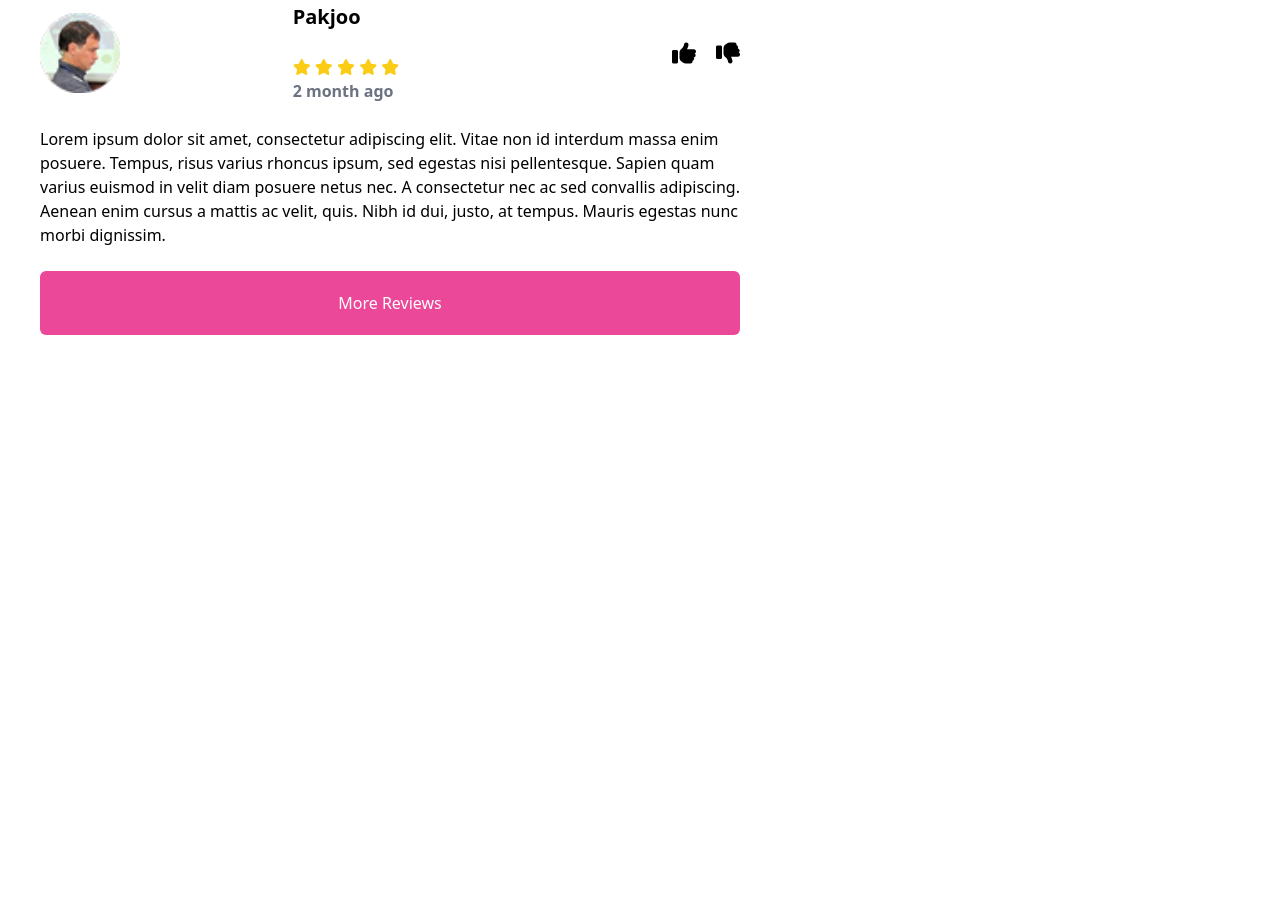
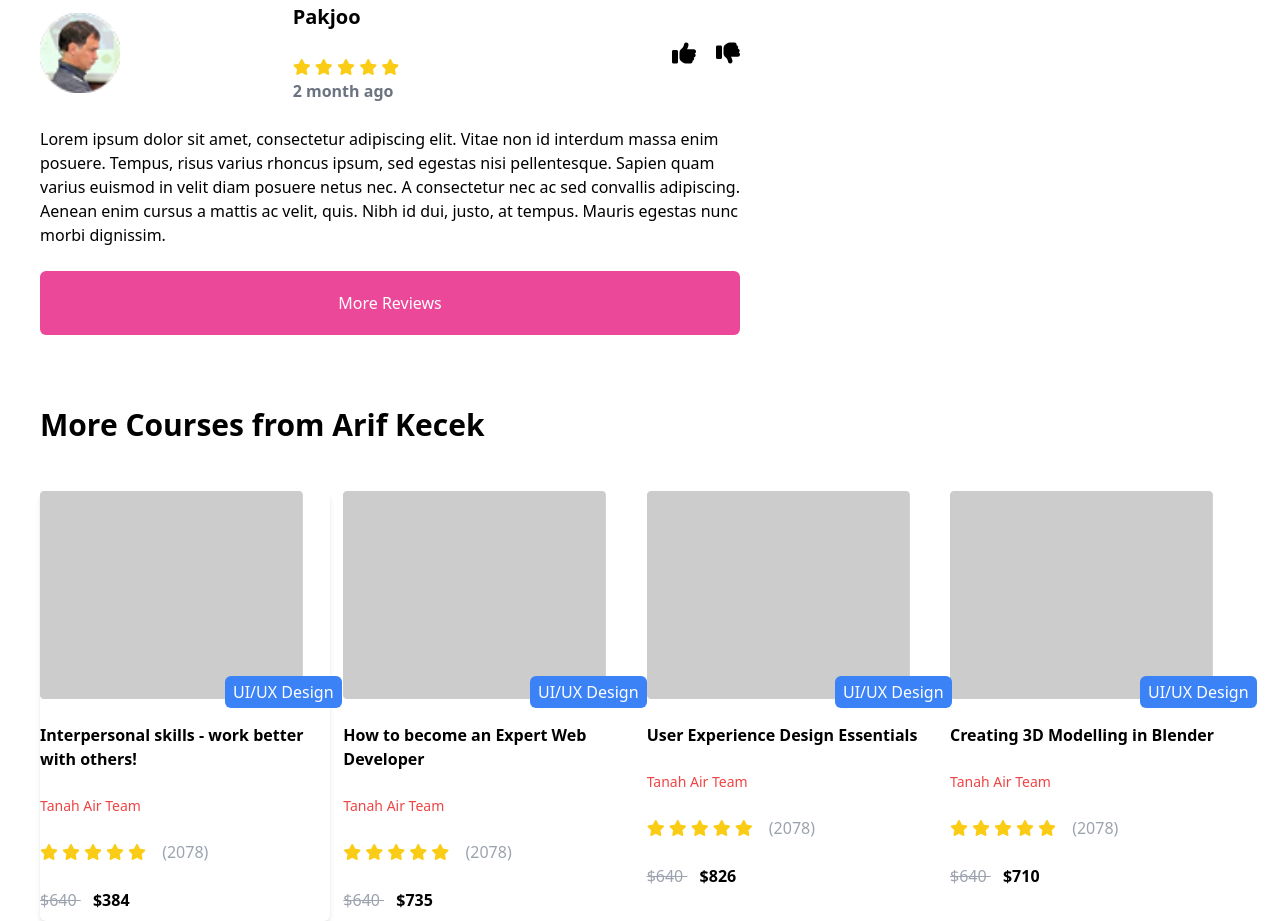
Before and after one commit to MarkMaximus/SuperProject, a website: page src/majid.html in a window 1280 px wide. Shown: the part 4294-5215 px from the top of the page. Before the commit the page ends 4629 px from the top, so only its background shows below. Drawn offline with nearby package versions, Linux system fonts and the light colour scheme; files that its build step writes are made by us from their sources.

Commit message:
sec8 by majid

```diff
--- a/src/majid.html
+++ b/src/majid.html
@@ -406,6 +406,79 @@
     </article><br>
     <button class="w-[700px] p-5 bg-pink-500 text-white rounded-md">More Reviews</button>
     </section>
+     <br><br><br>
+
+     <section>
+        <h2 class="font-bold text-3xl">More Courses from Arif Kecek</h2> <br> <br>
+        <article class="flex justify-between">
+            <div class="w-[290px] h-[430px]  rounded-md bg-[#FFFFFF] shadow-md">
+                <img src="./Image Placeholder (1).png" alt="">
+                <span class="bg-blue-500 text-white px-2 py-1 absolute top-[4970px] left-[225px] rounded-md">UI/UX Design</span>
+                <br>
+                <p class="font-bold">Interpersonal skills - work better <br> with others!</p><br>
+                <p class="text-[14px] text-red-500">Tanah Air Team</p> <br>
+                <div class="flex gap-1 items-center">
+                    <i class="fas fa-star text-yellow-400"></i>
+                <i class="fas fa-star text-yellow-400"></i>
+                <i class="fas fa-star text-yellow-400"></i>
+                <i class="fas fa-star text-yellow-400"></i>
+                <i class="fas fa-star text-yellow-400"></i>
+                <p class="text-gray-400"> &ensp;  (2078)</p>
+                </div> <br>
+                <p class="font-bold "><span class="line-through font-normal text-gray-400">$640 </span>&ensp; $384</p>
+            </div>
+            <div class="w-[290px] h-[400px]">
+                <img src="./Image Placeholder (1).png" alt="">
+                <span class="bg-blue-500 text-white px-2 py-1 absolute top-[4970px] left-[530px] rounded-md">UI/UX Design</span>
+                <br>
+                <p class="font-bold">How to become an Expert Web Developer</p><br>
+                <p class="text-[14px] text-red-500">Tanah Air Team</p> <br>
+                <div class="flex gap-1 items-center">
+                    <i class="fas fa-star text-yellow-400"></i>
+                <i class="fas fa-star text-yellow-400"></i>
+                <i class="fas fa-star text-yellow-400"></i>
+                <i class="fas fa-star text-yellow-400"></i>
+                <i class="fas fa-star text-yellow-400"></i>
+                <p class="text-gray-400"> &ensp;  (2078)</p>
+                </div> <br>
+                <p class="font-bold "><span class="line-through font-normal text-gray-400">$640 </span>&ensp; $735</p>
+            </div>
+            <div class="w-[290px] h-[400px]">
+                <img src="./Image Placeholder (1).png" alt="">
+                <span class="bg-blue-500 text-white px-2 py-1 absolute top-[4970px] left-[835px] rounded-md">UI/UX Design</span>
+                <br>
+                <p class="font-bold">User Experience Design
+                    Essentials</p><br>
+                <p class="text-[14px] text-red-500">Tanah Air Team</p> <br>
+                <div class="flex gap-1 items-center">
+                    <i class="fas fa-star text-yellow-400"></i>
+                <i class="fas fa-star text-yellow-400"></i>
+                <i class="fas fa-star text-yellow-400"></i>
+                <i class="fas fa-star text-yellow-400"></i>
+                <i class="fas fa-star text-yellow-400"></i>
+                <p class="text-gray-400"> &ensp;  (2078)</p>
+                </div> <br>
+                <p class="font-bold "><span class="line-through font-normal text-gray-400">$640 </span>&ensp; $826</p>
+            </div>
+            <div class="w-[290px] h-[400px]">
+                <img src="./Image Placeholder (1).png" alt="">
+                <span class="bg-blue-500 text-white px-2 py-1 absolute top-[4970px] left-[1140px] rounded-md">UI/UX Design</span>
+                <br>
+                <p class="font-bold">Creating 3D Modelling in
+                    Blender </p><br>
+                <p class="text-[14px] text-red-500">Tanah Air Team</p> <br>
+                <div class="flex gap-1 items-center">
+                    <i class="fas fa-star text-yellow-400"></i>
+                <i class="fas fa-star text-yellow-400"></i>
+                <i class="fas fa-star text-yellow-400"></i>
+                <i class="fas fa-star text-yellow-400"></i>
+                <i class="fas fa-star text-yellow-400"></i>
+                <p class="text-gray-400"> &ensp;  (2078)</p>
+                </div> <br>
+                <p class="font-bold "><span class="line-through font-normal text-gray-400">$640 </span>&ensp; $710</p>
+            </div>
+        </article>
+     </section>
 </body>
 </html>
 <!-- npx tailwindcss -i ./src/input.css -o ./src/output.css --watch -->
```
Also changed, not shown: src/Image Placeholder (1).png (added).
